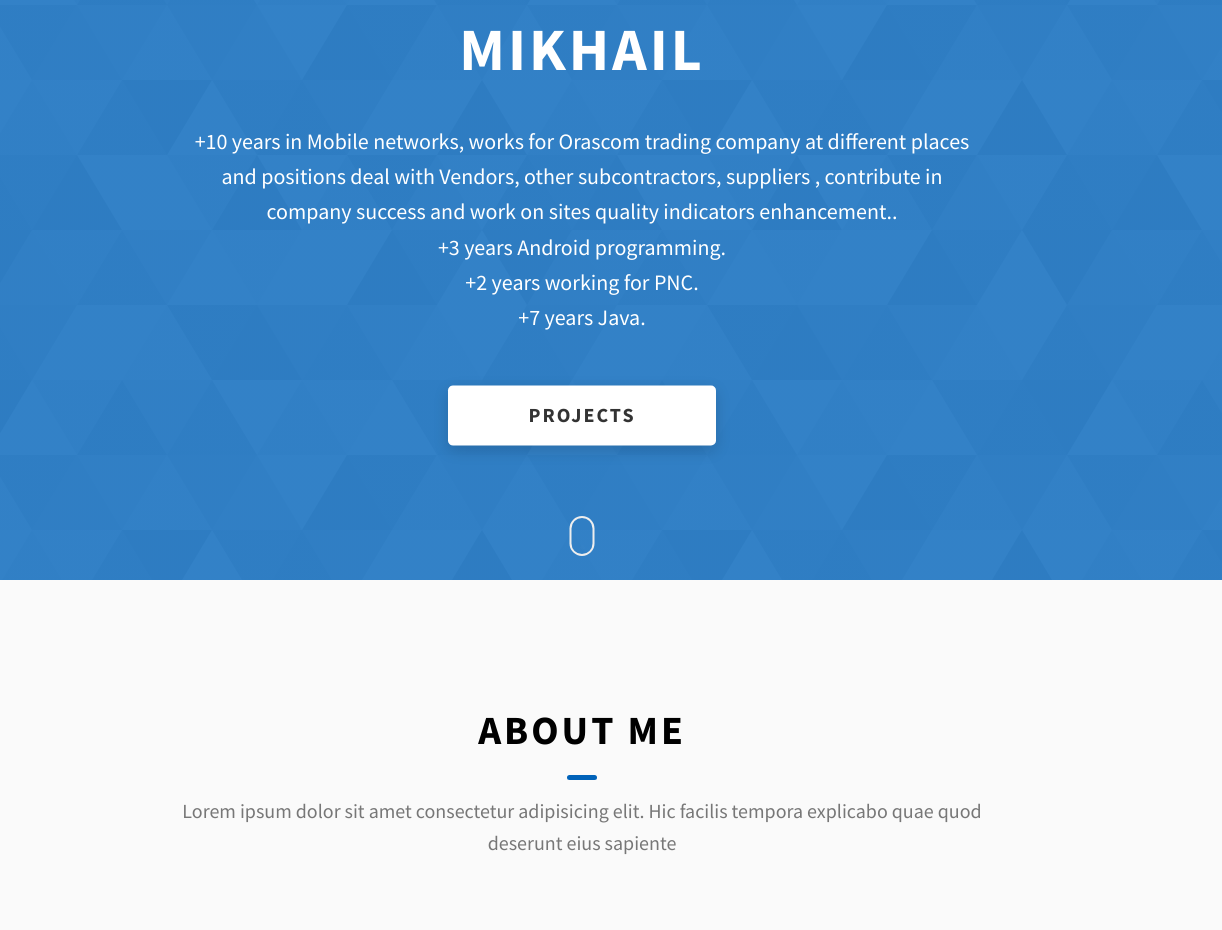
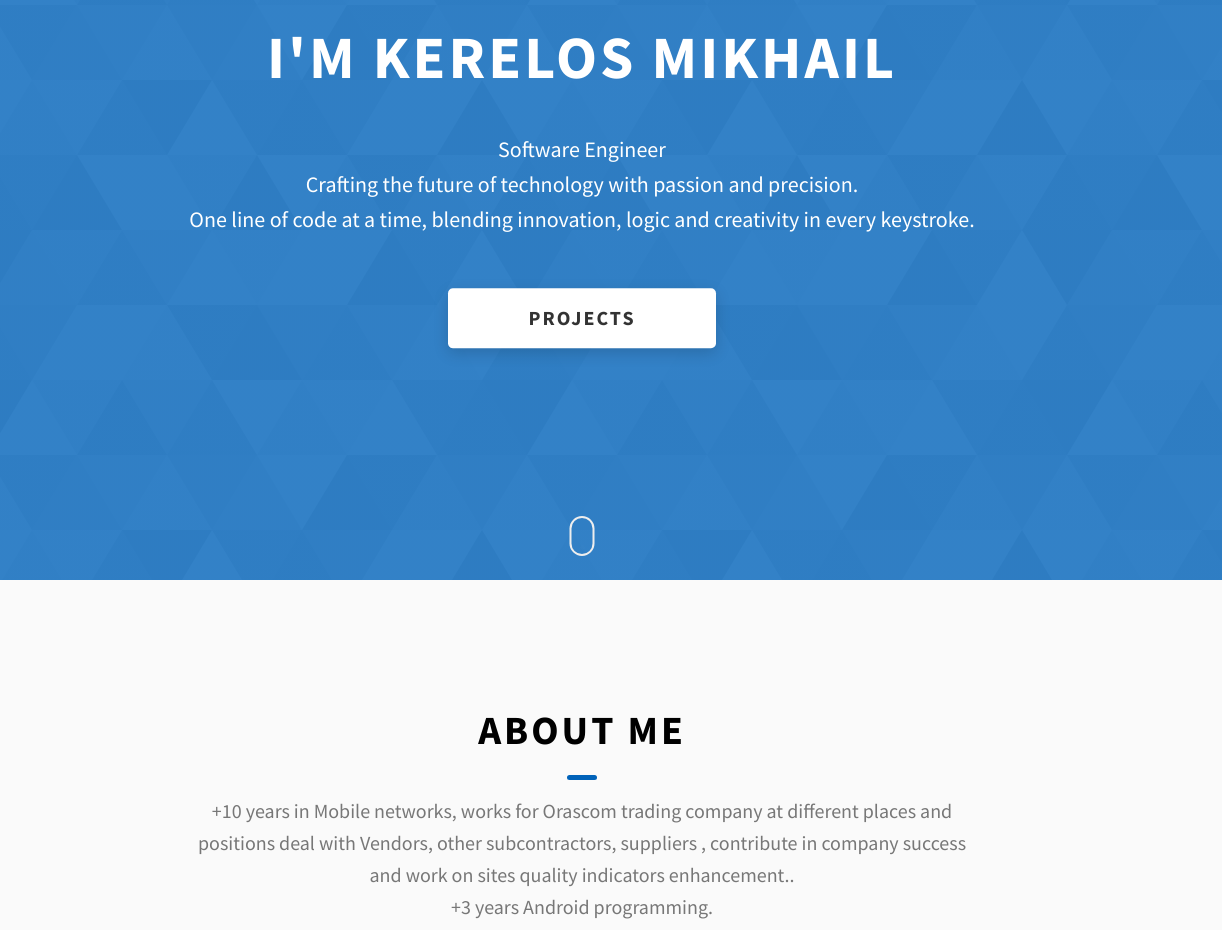
Before and after one commit to KerelosMikhail/Kerelos.github.io, a website: page index.html in a window 1280 px wide. Shown: the part 220-1150 px from the top of the page, 58-1280 px from the left. Drawn offline with Linux system fonts and the light colour scheme.

Commit message:
Update the project

```diff
--- a/index.html
+++ b/index.html
@@ -87,16 +87,13 @@
     </header>
     <section class="home-hero">
       <div class="home-hero__content">
-        <h1 class="heading-primary">Hey, My name is Kerelos Mikhail</h1>
+        <h1 class="heading-primary">I'm Kerelos Mikhail</h1>
         <div class="home-hero__info">
           <p class="text-primary">
-            +10 years in Mobile networks, works for Orascom trading company at
-            different places and positions deal with Vendors, other
-            subcontractors, suppliers , contribute in company success and work
-            on sites quality indicators enhancement..<br />
-            +3 years Android programming.<br />
-            +2 years working for PNC.<br />
-            +7 years Java.
+            Software Engineer <br />
+            Crafting the future of technology with passion and precision. <br />
+            One line of code at a time, blending innovation, logic and
+            creativity in every keystroke.
           </p>
         </div>
         <div class="home-hero__cta">
@@ -170,8 +167,13 @@
         <h2 class="heading heading-sec heading-sec__mb-med">
           <span class="heading-sec__main">About Me</span>
           <span class="heading-sec__sub">
-            Lorem ipsum dolor sit amet consectetur adipisicing elit. Hic facilis
-            tempora explicabo quae quod deserunt eius sapiente
+            +10 years in Mobile networks, works for Orascom trading company at
+            different places and positions deal with Vendors, other
+            subcontractors, suppliers , contribute in company success and work
+            on sites quality indicators enhancement..<br />
+            +3 years Android programming.<br />
+            +2 years working for PNC.<br />
+            +7 years Java.
           </span>
         </h2>
         <div class="about__content">
```
